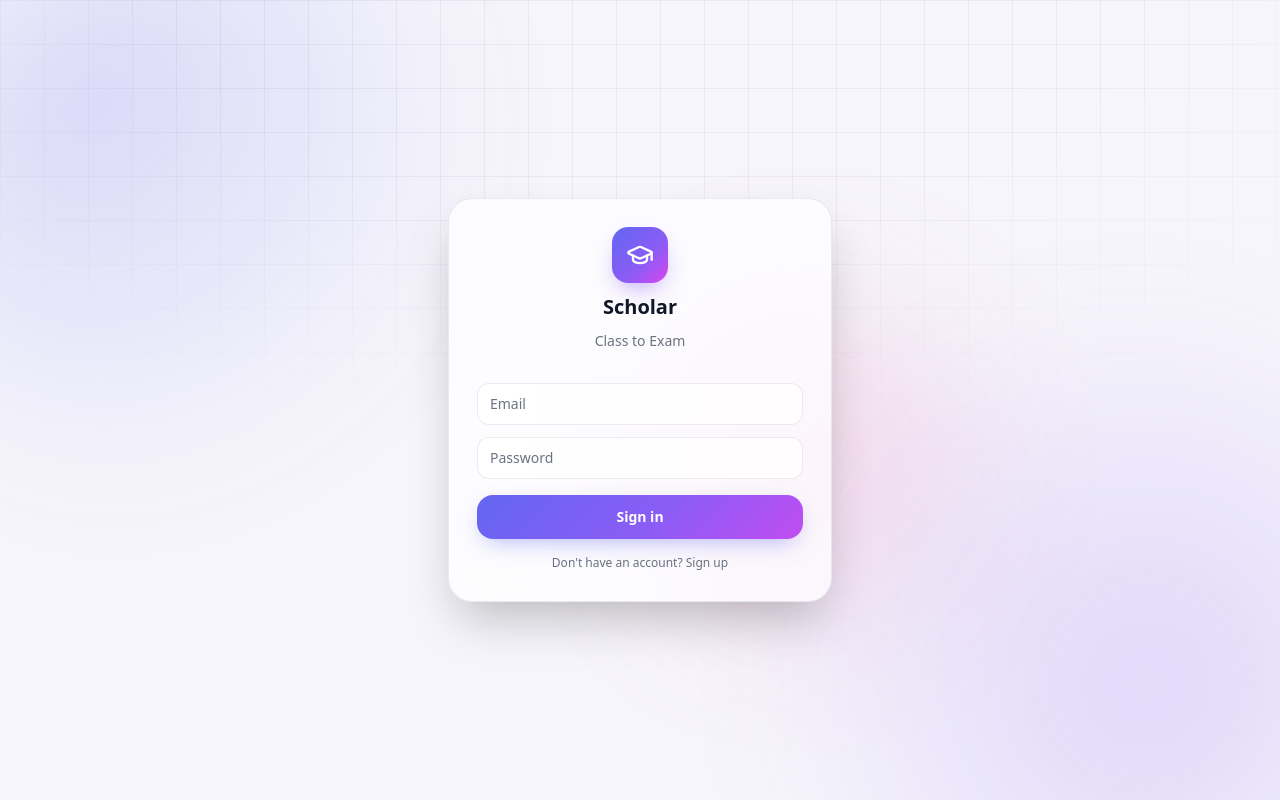
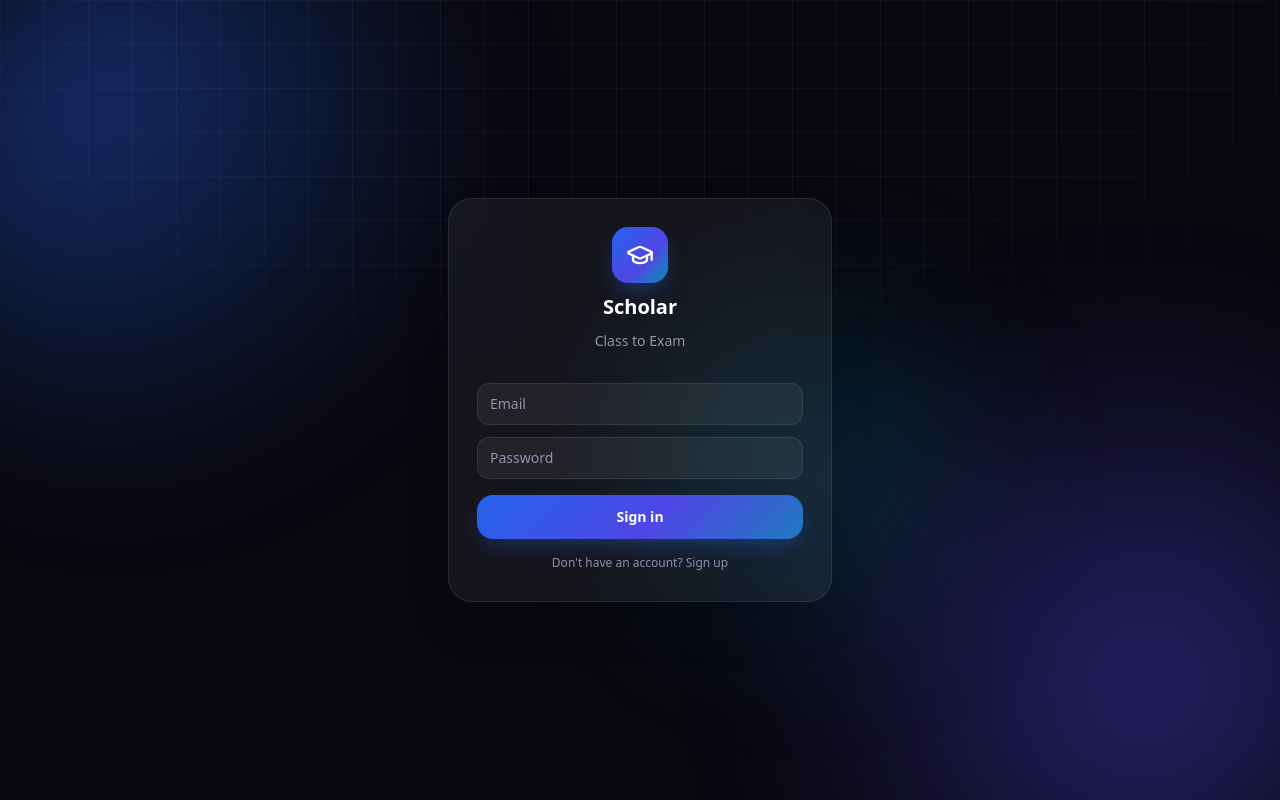
Before and after one commit to thepromptvaultstore-bot/Scholar-Class-to-Exam, a React (Vite) app: page /auth in a window 1280 px wide. Built offline with nearby package versions, Linux system fonts and the light colour scheme; no server answers.

Commit message:
Fix dropdown legibility and switch to gender-neutral color palette

```diff
--- a/src/components/AppShell.tsx
+++ b/src/components/AppShell.tsx
@@ -29,8 +29,8 @@ export function AppShell({ children }: { children: ReactNode }) {
           <div
             className="flex h-10 w-10 items-center justify-center rounded-2xl text-white shadow-lg"
             style={{
-              background: 'linear-gradient(135deg, #6366f1, #8b5cf6 60%, #d946ef)',
-              boxShadow: '0 8px 20px -6px rgba(139, 92, 246, 0.6)',
+              background: 'linear-gradient(135deg, #2563eb, #4f46e5 60%, #0891b2)',
+              boxShadow: '0 8px 20px -6px rgba(37, 99, 235, 0.6)',
             }}
           >
             <Logo size={19} />
@@ -55,8 +55,8 @@ export function AppShell({ children }: { children: ReactNode }) {
             style={({ isActive }) =>
               isActive
                 ? {
-                    background: 'linear-gradient(135deg, #6366f1, #8b5cf6 70%, #d946ef)',
-                    boxShadow: '0 6px 16px -6px rgba(139, 92, 246, 0.6)',
+                    background: 'linear-gradient(135deg, #2563eb, #4f46e5 70%, #0891b2)',
+                    boxShadow: '0 6px 16px -6px rgba(37, 99, 235, 0.6)',
                   }
                 : undefined
             }
--- a/src/index.css
+++ b/src/index.css
@@ -1,22 +1,19 @@
 @import "tailwindcss";
 
+/* This app is designed dark-first as one consistent "premium" theme rather
+   than switching with the OS — force the `dark:` variant on unconditionally
+   so every dark: class always applies, and keep a single palette below.
+   (Also sidesteps native-control theming bugs, like a select's dropdown
+   list rendering with the OS's light popup chrome against our dark page.) */
+@custom-variant dark (&);
+
 :root {
-  color-scheme: light dark;
-  --bg: #f6f5fb;
-  --fg: #1e1b2e;
-  --card: rgba(255, 255, 255, 0.72);
-  --card-border: rgba(20, 15, 50, 0.08);
-  --muted: #6b7280;
-}
-
-@media (prefers-color-scheme: dark) {
-  :root {
-    --bg: #0a0917;
-    --fg: #f1f0f7;
-    --card: rgba(255, 255, 255, 0.055);
-    --card-border: rgba(255, 255, 255, 0.09);
-    --muted: #9691ad;
-  }
+  color-scheme: dark;
+  --bg: #09080f;
+  --fg: #f1f0f7;
+  --card: rgba(255, 255, 255, 0.055);
+  --card-border: rgba(255, 255, 255, 0.09);
+  --muted: #9691ad;
 }
 
 html, body, #root {
@@ -43,10 +40,22 @@ body {
   scrollbar-width: none;
 }
 
+/* Force native form-control chrome (select dropdown popups, checkboxes,
+   the popup's own list) to render dark, matching the page around them. */
+select, input, textarea {
+  color-scheme: dark;
+}
+option {
+  background-color: #16131f;
+  color: #f1f0f7;
+}
+
 /* --- Premium "aurora mesh" background --------------------------------------
    Soft, slowly-drifting gradient blobs behind the whole app instead of a flat
    fill. Pure CSS (no image assets) so it stays crisp at any size, costs
-   nothing to load, and works offline in the packaged Android app. */
+   nothing to load, and works offline in the packaged Android app. A neutral
+   blue/indigo/teal palette — no pink or magenta — so it reads as tech/premium
+   rather than gendered. */
 .aurora-bg {
   position: fixed;
   inset: 0;
@@ -61,7 +70,7 @@ body {
   position: absolute;
   border-radius: 999px;
   filter: blur(80px);
-  opacity: 0.5;
+  opacity: 0.45;
   will-change: transform;
 }
 .aurora-bg::before {
@@ -69,7 +78,7 @@ body {
   left: -8%;
   width: 46vw;
   height: 46vw;
-  background: radial-gradient(circle at 30% 30%, #6366f1, transparent 70%);
+  background: radial-gradient(circle at 30% 30%, #2563eb, transparent 70%);
   animation: aurora-drift-1 22s ease-in-out infinite alternate;
 }
 .aurora-bg::after {
@@ -77,7 +86,7 @@ body {
   right: -10%;
   width: 50vw;
   height: 50vw;
-  background: radial-gradient(circle at 60% 60%, #8b5cf6, transparent 70%);
+  background: radial-gradient(circle at 60% 60%, #4f46e5, transparent 70%);
   animation: aurora-drift-2 26s ease-in-out infinite alternate;
 }
 .aurora-bg .aurora-blob {
@@ -85,16 +94,9 @@ body {
   right: 20%;
   width: 34vw;
   height: 34vw;
-  background: radial-gradient(circle, #ec4899, transparent 70%);
-  opacity: 0.28;
+  background: radial-gradient(circle, #0891b2, transparent 70%);
+  opacity: 0.3;
   animation: aurora-drift-3 30s ease-in-out infinite alternate;
-}
-@media (prefers-color-scheme: light) {
-  .aurora-bg::before,
-  .aurora-bg::after,
-  .aurora-bg .aurora-blob {
-    opacity: 0.22;
-  }
 }
 @keyframes aurora-drift-1 {
   to { transform: translate(6%, 8%) scale(1.08); }
@@ -125,13 +127,6 @@ body {
   background-size: 44px 44px;
   mask-image: radial-gradient(ellipse 80% 60% at 50% 0%, black 40%, transparent 90%);
 }
-@media (prefers-color-scheme: light) {
-  .grid-overlay {
-    background-image:
-      linear-gradient(to right, rgba(20, 15, 50, 0.05) 1px, transparent 1px),
-      linear-gradient(to bottom, rgba(20, 15, 50, 0.05) 1px, transparent 1px);
-  }
-}
 
 /* --- Glass component classes ------------------------------------------------ */
 .glass-card {
@@ -149,11 +144,11 @@ body {
 
 .btn-primary {
   @apply relative inline-flex items-center justify-center gap-2 rounded-2xl px-4 py-3 text-sm font-semibold text-white transition-all;
-  background: linear-gradient(135deg, #6366f1 0%, #8b5cf6 55%, #d946ef 120%);
-  box-shadow: 0 8px 24px -8px rgba(99, 102, 241, 0.55);
+  background: linear-gradient(135deg, #2563eb 0%, #4f46e5 55%, #0891b2 120%);
+  box-shadow: 0 8px 24px -8px rgba(37, 99, 235, 0.55);
 }
 .btn-primary:hover:not(:disabled) {
-  box-shadow: 0 10px 28px -6px rgba(139, 92, 246, 0.65);
+  box-shadow: 0 10px 28px -6px rgba(37, 99, 235, 0.65);
   transform: translateY(-1px);
 }
 .btn-primary:active:not(:disabled) {
@@ -171,7 +166,7 @@ body {
   color: var(--fg);
 }
 .btn-secondary:hover:not(:disabled) {
-  border-color: rgba(139, 92, 246, 0.4);
+  border-color: rgba(37, 99, 235, 0.4);
 }
 
 .input-field {
@@ -181,8 +176,8 @@ body {
   color: var(--fg);
 }
 .input-field:focus {
-  border-color: rgba(139, 92, 246, 0.55);
-  box-shadow: 0 0 0 3px rgba(139, 92, 246, 0.15);
+  border-color: rgba(37, 99, 235, 0.55);
+  box-shadow: 0 0 0 3px rgba(37, 99, 235, 0.15);
 }
 .input-field::placeholder {
   color: var(--muted);
--- a/src/pages/AuthPage.tsx
+++ b/src/pages/AuthPage.tsx
@@ -54,8 +54,8 @@ export default function AuthPage() {
           <div
             className="flex h-14 w-14 items-center justify-center rounded-2xl text-white"
             style={{
-              background: 'linear-gradient(135deg, #6366f1, #8b5cf6 60%, #d946ef)',
-              boxShadow: '0 10px 24px -8px rgba(139, 92, 246, 0.6)',
+              background: 'linear-gradient(135deg, #2563eb, #4f46e5 60%, #0891b2)',
+              boxShadow: '0 10px 24px -8px rgba(37, 99, 235, 0.6)',
             }}
           >
             <GraduationCap size={28} />
--- a/src/pages/HomePage.tsx
+++ b/src/pages/HomePage.tsx
@@ -77,8 +77,8 @@ export default function HomePage() {
       <div
         className="rounded-2xl p-4 text-white"
         style={{
-          background: 'linear-gradient(135deg, #6366f1 0%, #8b5cf6 55%, #d946ef 120%)',
-          boxShadow: '0 12px 28px -10px rgba(139, 92, 246, 0.55)',
+          background: 'linear-gradient(135deg, #2563eb 0%, #4f46e5 55%, #0891b2 120%)',
+          boxShadow: '0 12px 28px -10px rgba(37, 99, 235, 0.55)',
         }}
       >
         <div className="flex items-center justify-between">
--- a/src/pages/NotesPage.tsx
+++ b/src/pages/NotesPage.tsx
@@ -28,7 +28,7 @@ import {
 } from '../lib/data'
 import type { Note, Semester, Subject } from '../types/domain'
 
-const SUBJECT_COLORS = ['#6366f1', '#ec4899', '#f59e0b', '#10b981', '#0ea5e9', '#8b5cf6']
+const SUBJECT_COLORS = ['#2563eb', '#10b981', '#f59e0b', '#06b6d4', '#4f46e5', '#64748b']
 const todayISO = () => new Date().toISOString().slice(0, 10)
 
 type Tab = 'all' | 'courses'
--- a/src/pages/PracticeSetPage.tsx
+++ b/src/pages/PracticeSetPage.tsx
@@ -255,8 +255,8 @@ export default function PracticeSetPage() {
           <div
             className="rounded-2xl p-4 text-center text-white"
             style={{
-              background: 'linear-gradient(135deg, #6366f1 0%, #8b5cf6 55%, #d946ef 120%)',
-              boxShadow: '0 12px 28px -10px rgba(139, 92, 246, 0.55)',
+              background: 'linear-gradient(135deg, #2563eb 0%, #4f46e5 55%, #0891b2 120%)',
+              boxShadow: '0 12px 28px -10px rgba(37, 99, 235, 0.55)',
             }}
           >
             <p className="text-xs uppercase tracking-wide opacity-80">Score</p>
--- a/src/pages/SchedulePage.tsx
+++ b/src/pages/SchedulePage.tsx
@@ -676,8 +676,8 @@ function GradesTab({
       <div
         className="rounded-2xl p-5 text-white"
         style={{
-          background: 'linear-gradient(135deg, #6366f1 0%, #8b5cf6 55%, #d946ef 120%)',
-          boxShadow: '0 12px 28px -10px rgba(139, 92, 246, 0.55)',
+          background: 'linear-gradient(135deg, #2563eb 0%, #4f46e5 55%, #0891b2 120%)',
+          boxShadow: '0 12px 28px -10px rgba(37, 99, 235, 0.55)',
         }}
       >
         <p className="text-xs font-medium uppercase tracking-wide opacity-80">Cumulative GPA / CGPA</p>
```
Also changed, not shown: 1 other file (tests, documents, lock files or other folders).
